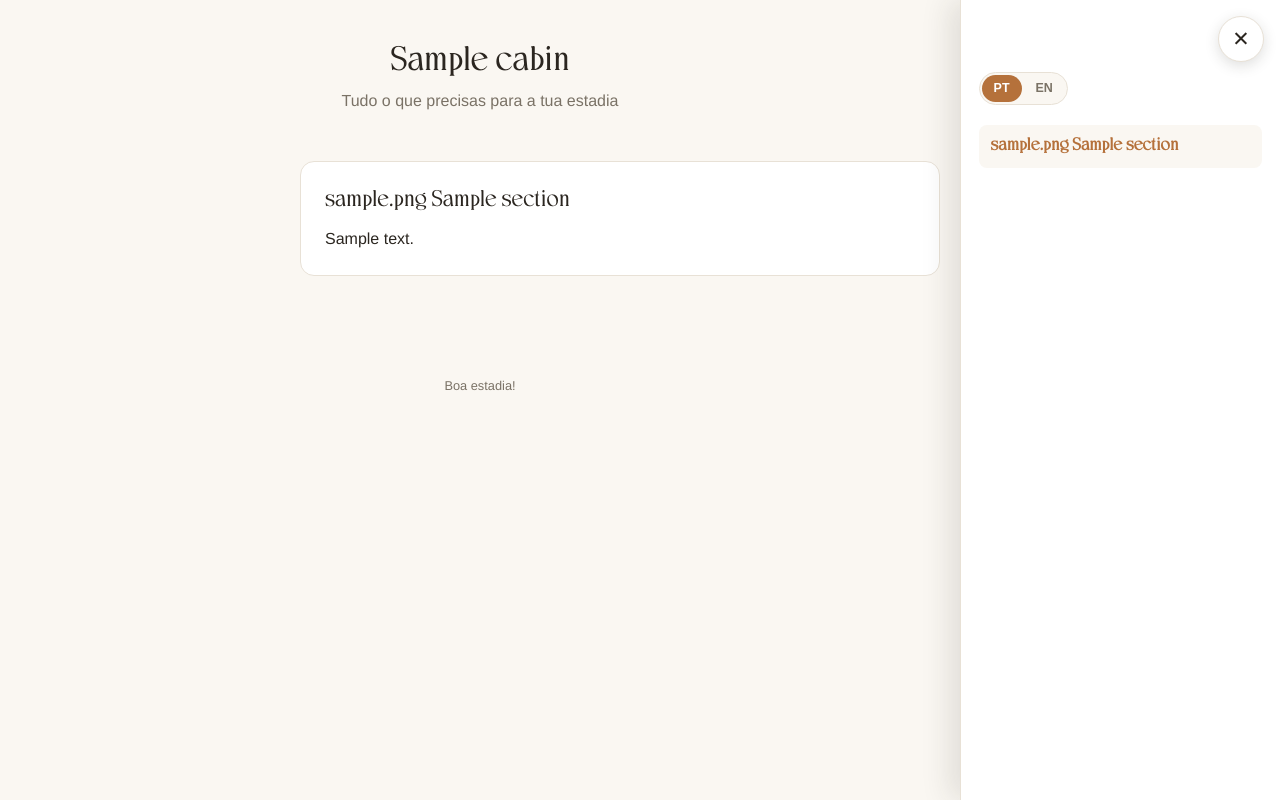
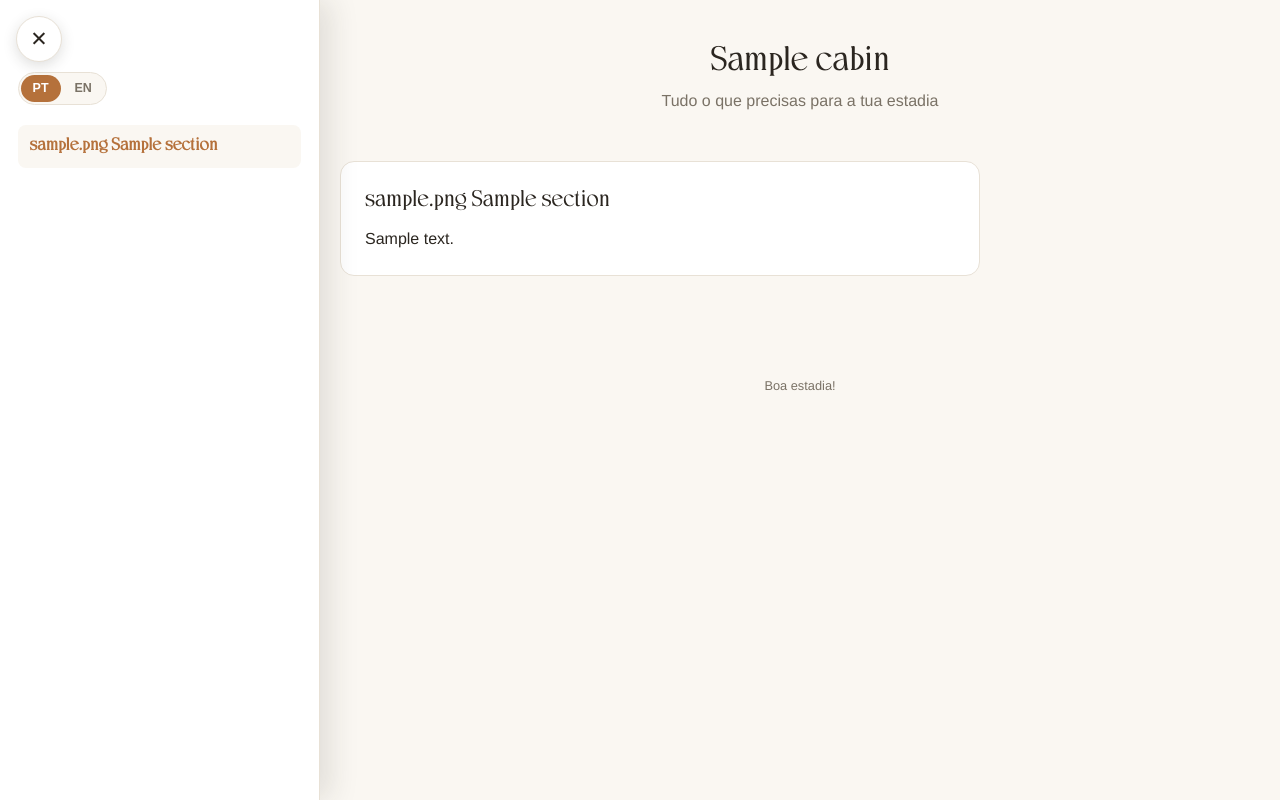
Before and after one commit to bernardocatalaof-star/sollo, a FastAPI app: a page that uses app/templates/guidebook_guest.html in a window 1280 px wide. Run offline with FastAPI, Linux system fonts and the light colour scheme; tables that the repository leaves empty hold one stand-in row (values such as "Sample post"); some libraries are stand-ins or nearby versions.

Commit message:
Move the guide's expandable menu from the right side to the left
Co-Authored-By: Claude Sonnet 5 <noreply@anthropic.com>
Claude-Session: https://claude.ai/code/session_019uMMGymYYTAXKQKceTDk17

```diff
--- a/app/static/guide.css
+++ b/app/static/guide.css
@@ -31,11 +31,11 @@ body.guide-body {
 .guide-hero p { margin: 0; color: var(--guide-muted); }
 
 /* Menu toggle: a floating round button, always reachable (fixed position),
-   top-right on every screen size -- opens the right-side sidebar. */
+   top-left on every screen size -- opens the left-side sidebar. */
 .guide-menu-toggle {
   position: fixed;
   top: 1rem;
-  right: 1rem;
+  left: 1rem;
   z-index: 25;
   width: 46px;
   height: 46px;
@@ -63,20 +63,20 @@ body.guide-body {
 
 .guide-menu-backdrop.open { opacity: 1; pointer-events: auto; }
 
-/* The expandable right-side menu itself: off-canvas by default, slides in
+/* The expandable left-side menu itself: off-canvas by default, slides in
    over the content (rather than pushing it) when toggled open. */
 .guide-sidebar {
   position: fixed;
   top: 0;
-  right: 0;
+  left: 0;
   bottom: 0;
   width: min(320px, 85vw);
   background: var(--guide-panel);
-  border-left: 1px solid var(--guide-border);
-  box-shadow: -10px 0 28px rgba(43, 38, 32, 0.12);
+  border-right: 1px solid var(--guide-border);
+  box-shadow: 10px 0 28px rgba(43, 38, 32, 0.12);
   padding: 4.5rem 1.1rem 1.5rem;
   overflow-y: auto;
-  transform: translateX(100%);
+  transform: translateX(-100%);
   transition: transform 0.25s ease;
   z-index: 20;
 }
@@ -124,13 +124,13 @@ body.guide-body {
 .guide-sidebar-links a.active { background: var(--guide-bg); color: var(--guide-accent); font-weight: 700; }
 
 /* On desktop the sidebar defaults to open and behaves like a docked table of
-   contents -- shift the content left instead of letting it sit underneath,
+   contents -- shift the content right instead of letting it sit underneath,
    and skip the dimmed backdrop since it's not acting as an overlay drawer. */
 @media (min-width: 900px) {
   body.guide-body.sidebar-open .guide-hero,
   body.guide-body.sidebar-open .guide-main,
   body.guide-body.sidebar-open .guide-footer {
-    margin-right: min(320px, 85vw);
+    margin-left: min(320px, 85vw);
   }
   body.guide-body.sidebar-open .guide-menu-backdrop { display: none; }
 }
```
